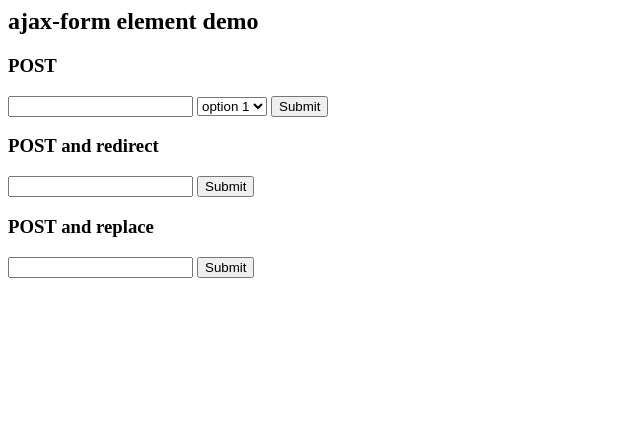
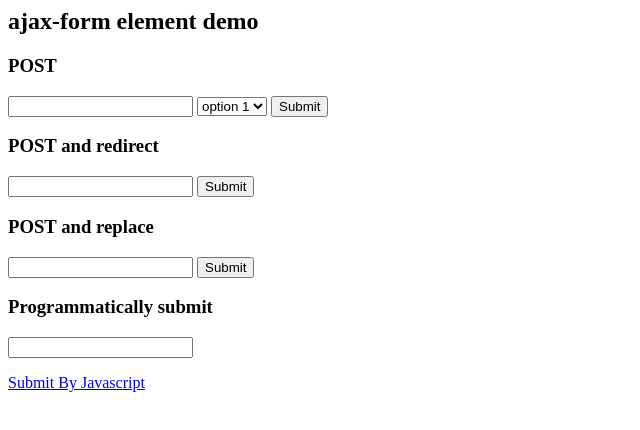
Before and after one commit to bsorrentino/ajax-form, a website built with Parcel: page index.html in a window 1280 px wide. Shown: the whole page, without its empty margins (0-640 px from the left). Built offline with nearby package versions, Linux system fonts and the light colour scheme.

Commit message:
update samples

```diff
--- a/index.html
+++ b/index.html
@@ -101,5 +101,13 @@
             <input type="submit" text="Submit" />
         </form>
     </ajax-form>
+
+    <ajax-form>
+        <h3>Programmatically submit</h3>
+        <form id="form-sumbit-by-js" action="/api/echo">
+            <input type="text" name="name" required/>
+        </form>
+    </ajax-form>
+    <a href="#!" onclick="document.getElementById('form-sumbit-by-js').requestSubmit()">Submit By Javascript</a>
 </body>
 </html>
--- a/src/ajax-form.ts
+++ b/src/ajax-form.ts
@@ -100,7 +100,9 @@ export class AjaxFormElement extends HTMLElement {
             return
         }
 
-        if( this._form.reportValidity() ) {
+        const valid = this._form.reportValidity()
+        console.log( 'valid', valid )
+        if( valid ) {
             this._onSubmit()
         }
 
```
Also changed, not shown: dist/ajax-form.js, 1 other file.
